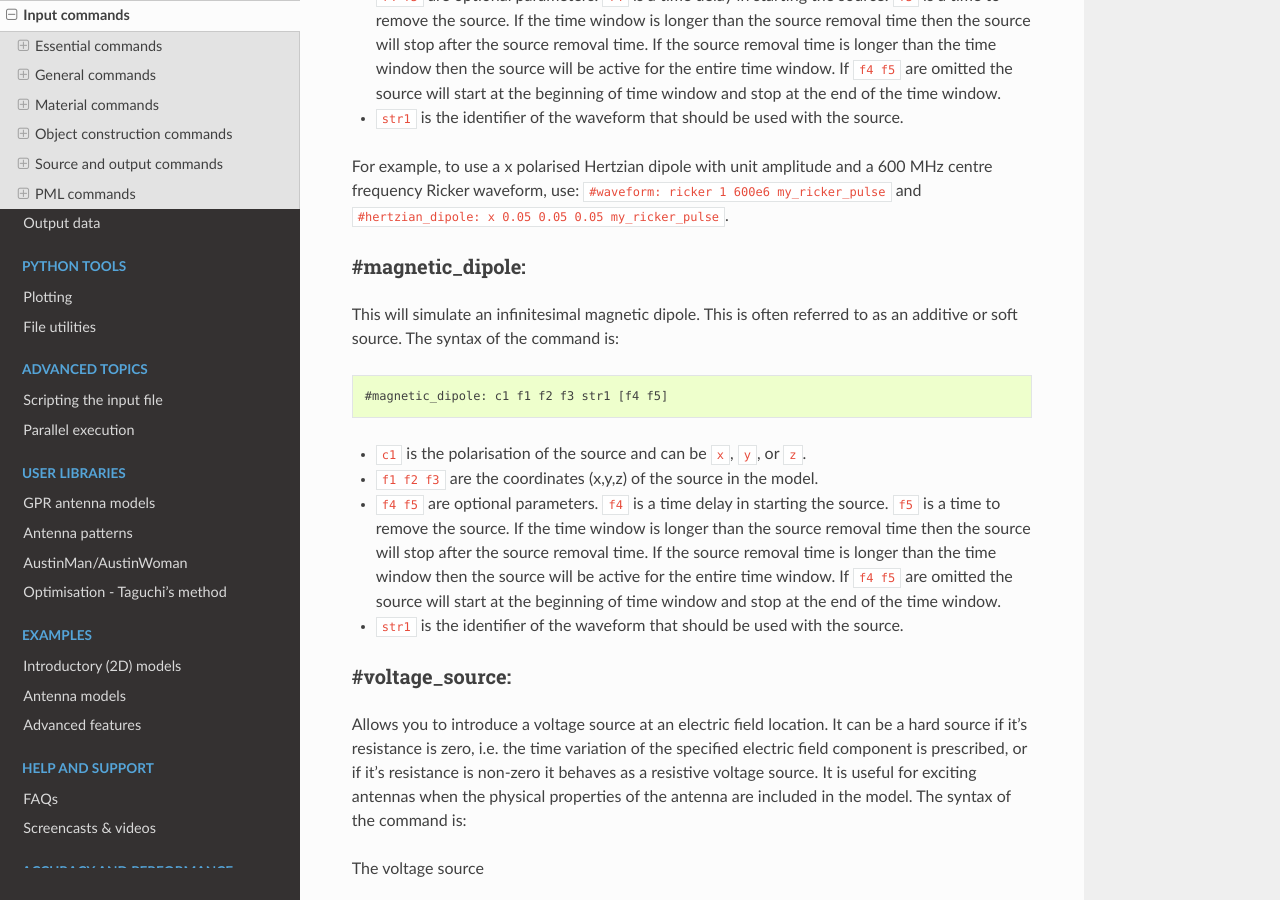
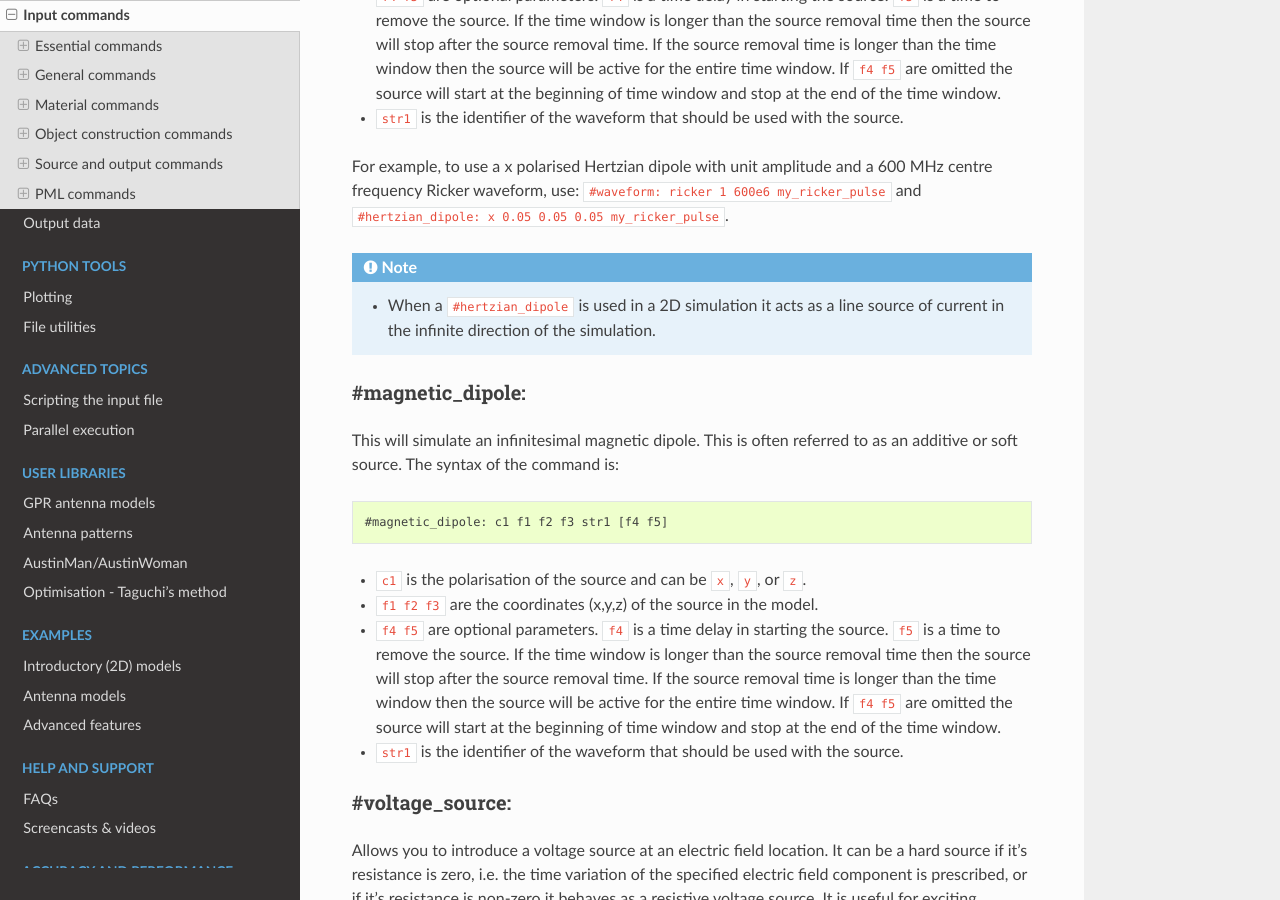
Before and after one commit to gprMax/gprMax, a Sphinx documentation site: the page built from docs/source/input.rst, in a window 1280 px wide and 900 px high, scrolled down 21652 px. Built offline with Sphinx 7.4.7 and the Read the Docs theme 2.0.0, drawn with Linux system fonts in a browser that asks for light colours.

Commit message:
Added a note when using a #hertzian_dipole with a 2D it is acting as a line source.

```diff
--- a/docs/source/input.rst
+++ b/docs/source/input.rst
@@ -725,6 +725,11 @@ Allows you to specify a current density term at an electric field location (the
 
 For example, to use a x polarised Hertzian dipole with unit amplitude and a 600 MHz centre frequency Ricker waveform, use: ``#waveform: ricker 1 600e6 my_ricker_pulse`` and ``#hertzian_dipole: x 0.05 0.05 0.05 my_ricker_pulse``.
 
+.. note::
+
+    * When a ``#hertzian_dipole`` is used in a 2D simulation it acts as a line source of current in the infinite direction of the simulation.
+
+
 #magnetic_dipole:
 -----------------
 
```
